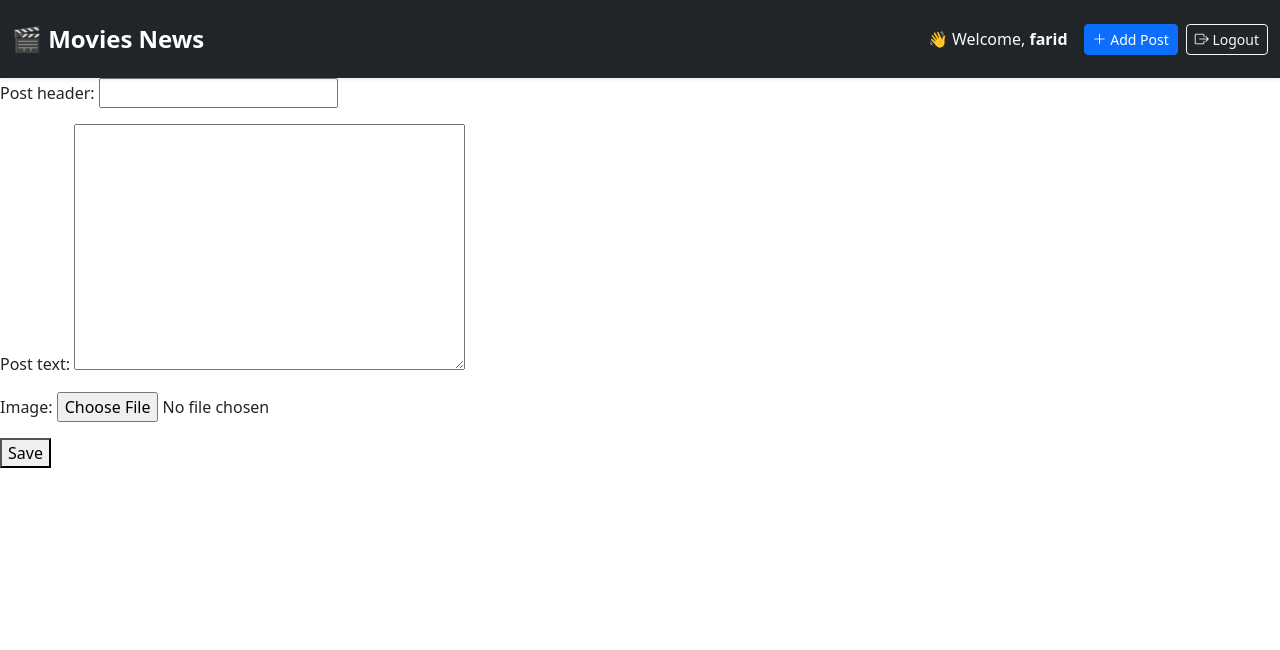
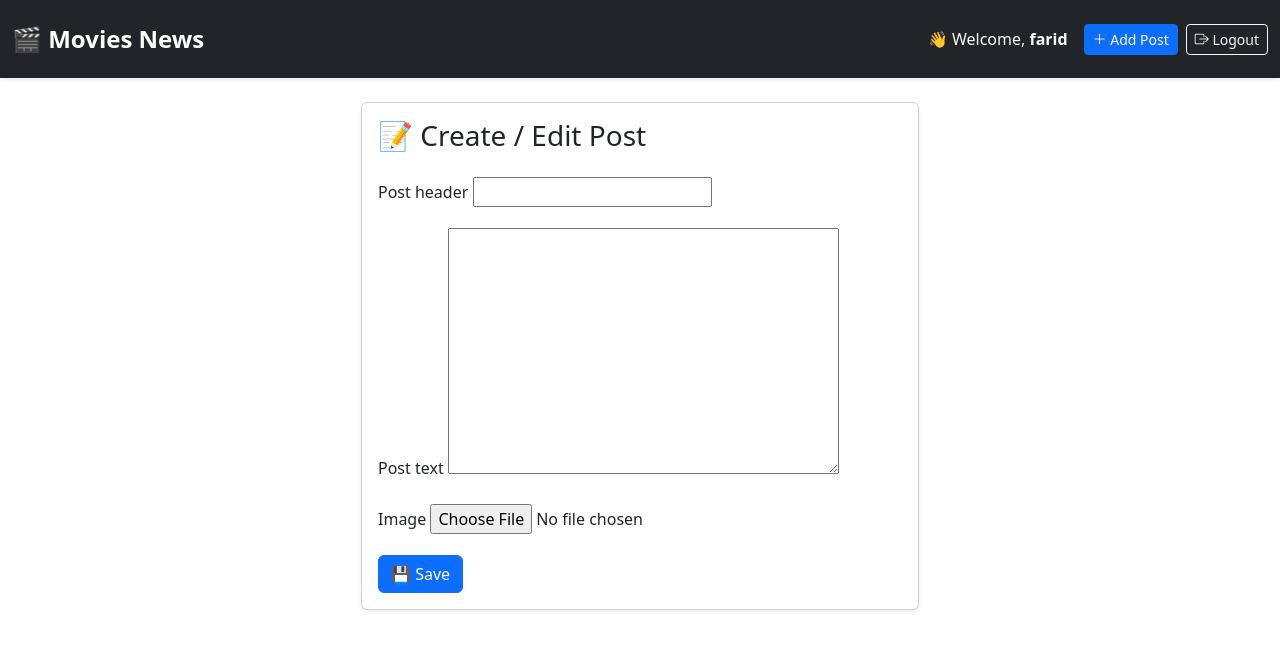
Before and after one commit to faridashirov/movie_news_blog, a Django app: page /new_post/ in a window 1280 px wide. Shown: the top 650 px of the page. Run offline with Django 5.2, Linux system fonts and the light colour scheme; a user stored in the database is signed in.

Commit message:
Updated new_post.html

```diff
--- a/templates/new_post.html
+++ b/templates/new_post.html
@@ -1,9 +1,32 @@
-{% include "base.html" %}
+{% extends "base.html" %}
 
 {% block content %}
-<form method="post" enctype="multipart/form-data">
-    {% csrf_token %}
-    {{ form.as_p }}
-    <button type="submit">Save</button>
-</form>
+<div class="container py-4">
+  <div class="mx-auto col-md-8 col-lg-6">
+    <div class="card shadow-sm">
+      <div class="card-body">
+        <h3 class="card-title mb-4">📝 {{ title|default:"Create / Edit Post" }}</h3>
+
+        <form method="post" enctype="multipart/form-data">
+          {% csrf_token %}
+          {% for field in form %}
+            <div class="mb-3">
+              <label for="{{ field.id_for_label }}" class="form-label">{{ field.label }}</label>
+              {{ field }}
+              {% if field.help_text %}
+                <div class="form-text">{{ field.help_text }}</div>
+              {% endif %}
+              {% for error in field.errors %}
+                <div class="text-danger small">{{ error }}</div>
+              {% endfor %}
+            </div>
+          {% endfor %}
+
+          <button type="submit" class="btn btn-primary">💾 Save</button>
+        </form>
+
+      </div>
+    </div>
+  </div>
+</div>
 {% endblock content %}
```
